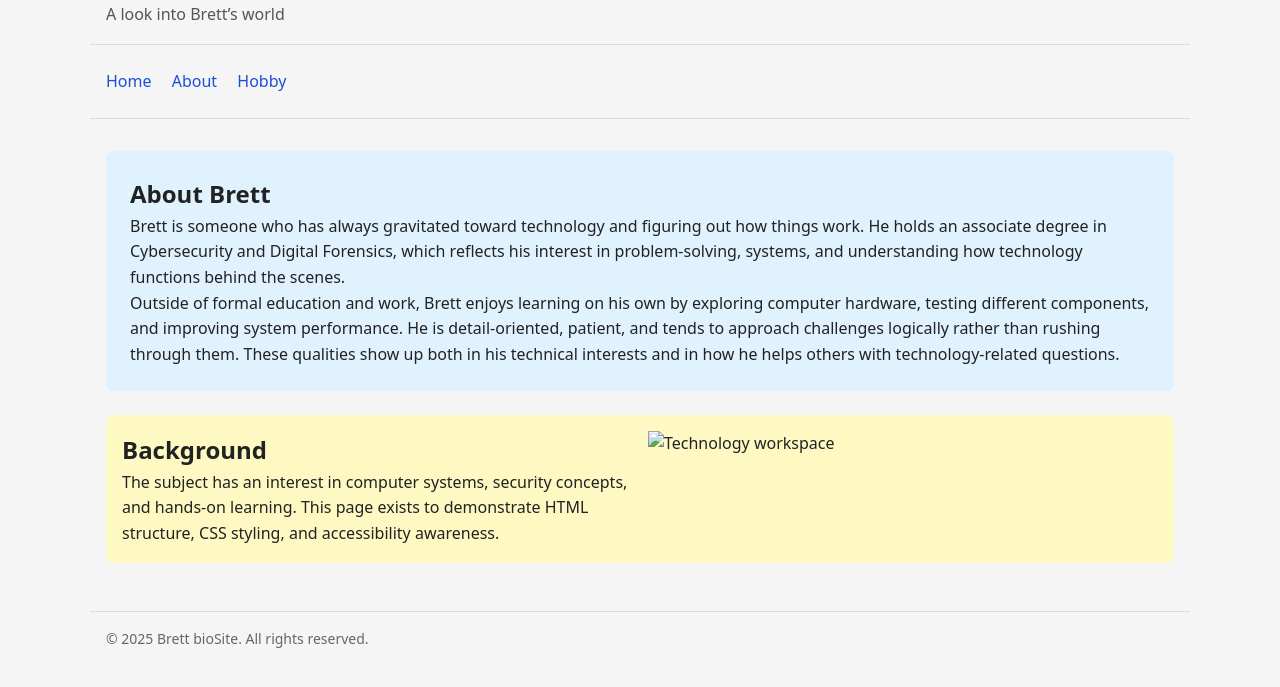
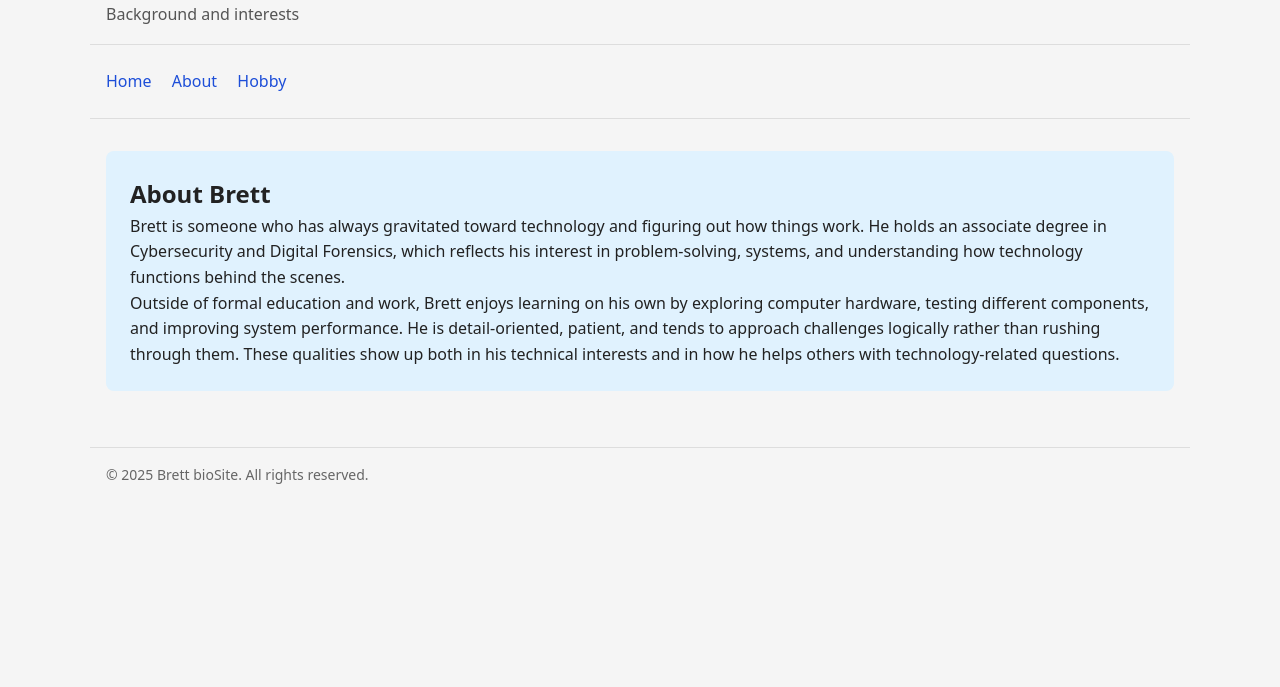
Before and after one commit to JennieBellev/biosite, a plain HTML site: page about.html in a window 1280 px wide. Shown: the part 73-760 px from the top of the page. Drawn offline with Linux system fonts and the light colour scheme.

Commit message:
Clean up page structure and finalize content

```diff
--- a/about.html
+++ b/about.html
@@ -2,25 +2,28 @@
 <html lang="en">
 <head>
     <meta charset="UTF-8">
-    <title>bioSite Template</title>
+    <title>About - Brett bioSite</title>
     <meta name="viewport" content="width=device-width, initial-scale=1.0">
     <link rel="stylesheet" href="css/styles.css">
 </head>
+
 <body>
 
 <header>
     <div class="site-title">Brett bioSite</div>
-        <div class="site-subtitle">A look into Brett’s world</div>
+    <div class="site-subtitle">Background and interests</div>
 </header>
 
 <nav>
     <a href="index.html">Home</a>
-        <a href="#">About</a>
-        <a href="#">Hobby</a>
+    <a href="about.html">About</a>
+    <a href="gallery.html">Hobby</a>
 </nav>
+
 <main>
     <section class="hero">
         <h1>About Brett</h1>
+
         <p>
             Brett is someone who has always gravitated toward technology and figuring out how things work.
             He holds an associate degree in Cybersecurity and Digital Forensics, which reflects his interest
@@ -35,24 +38,7 @@
             technology-related questions.
         </p>
     </section>
-
-
-    <section class="row row-alt-1">
-        <div class="col">
-            <h2>Background</h2>
-            <p>
-                The subject has an interest in computer systems, security concepts,
-                and hands-on learning. This page exists to demonstrate HTML structure,
-                CSS styling, and accessibility awareness.
-            </p>
-        </div>
-        <div class="col">
-            <img src="images/images_tech1.jpg" alt="Technology workspace">
-        </div>
-    </section>
 </main>
-
-
 <footer>
     <p>&copy; 2025 Brett bioSite. All rights reserved.</p>
 </footer>
```
Also changed, not shown: gallery.html (+1 -0 lines). Lines whose indentation alone changed are shown as unchanged.
